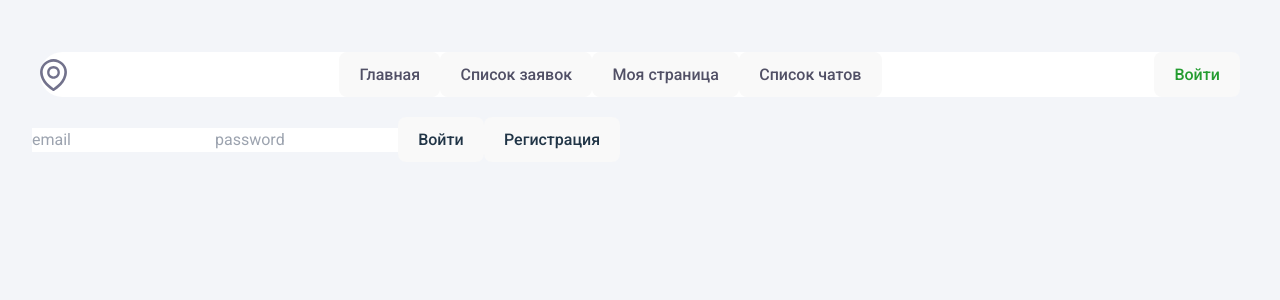
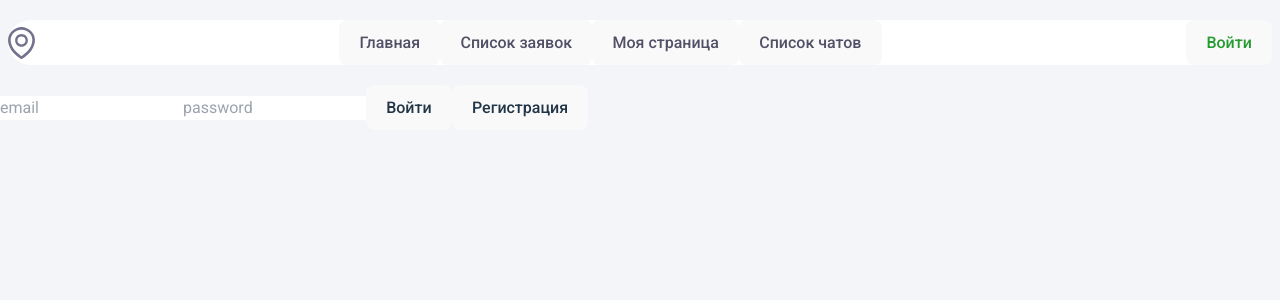
Before and after one commit to Akolenko/Karma, a React (Vite) app in the folder client/: page /login in a window 1280 px wide. Shown: the top 300 px of the page. Built offline with nearby package versions, Linux system fonts and the light colour scheme; no server answers.

Commit message:
root css

```diff
--- a/client/src/index.css
+++ b/client/src/index.css
@@ -3,6 +3,11 @@
 @tailwind base;
 @tailwind components;
 @tailwind utilities;
+
+#root {
+  padding: 0 !important;
+}
+
 :root {
   font-family: Roboto, system-ui, Avenir, Helvetica, Arial, sans-serif;
   line-height: 1.5;
@@ -17,8 +22,6 @@
 body {
   margin: 0;
   padding: 0;
-  /* display: flex;
-  place-items: center; */
   width: 100vw;
   min-width: 320px;
   min-height: 100vh;
```
